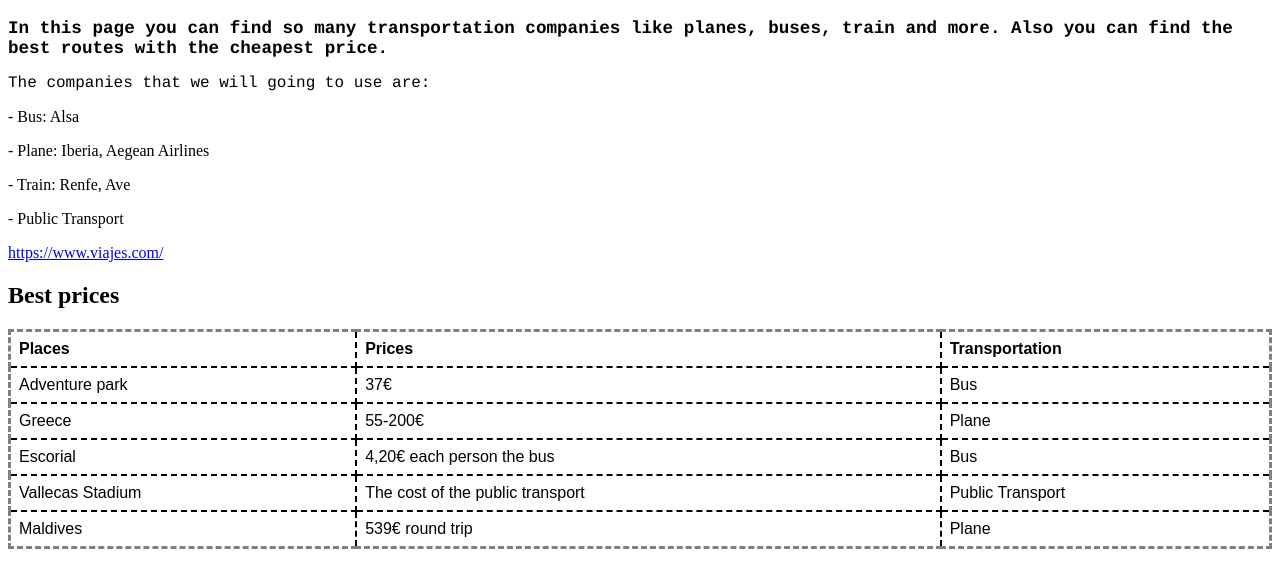
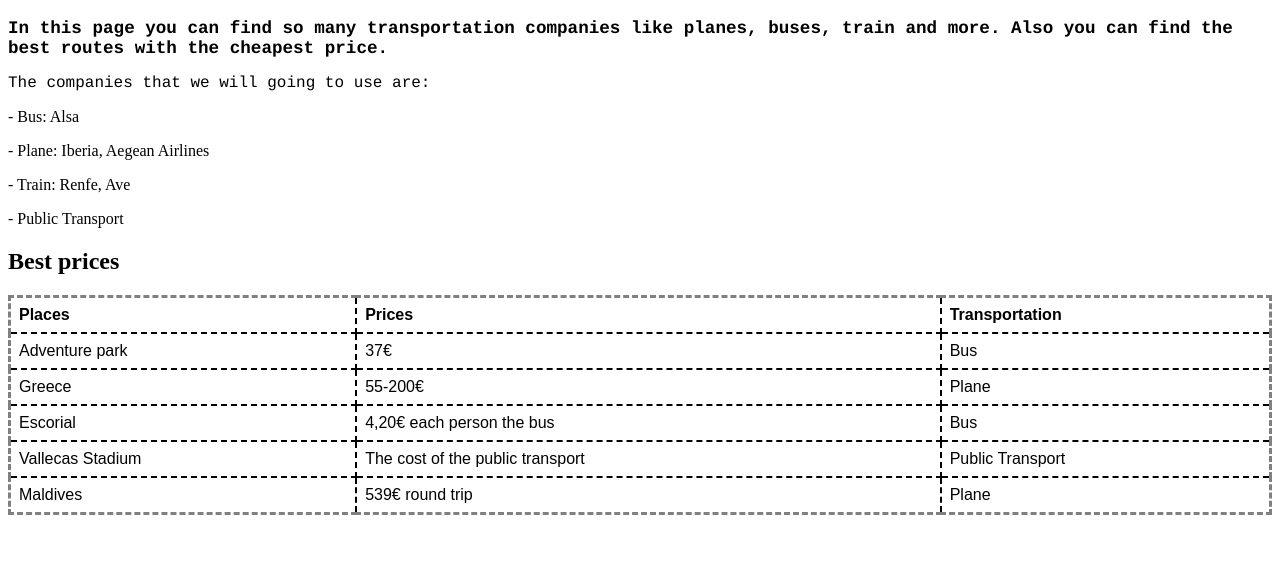
Before and after one commit to Field-Trips-CDIM/Field-Trips-CDIM.github.io, a plain HTML site: page Jaime.code.html in a window 1280 px wide. Shown: the part 48-636 px from the top of the page. Drawn offline with Linux system fonts and the light colour scheme.

Commit message:
Update Jaime.code.html

```diff
--- a/Jaime.code.html
+++ b/Jaime.code.html
@@ -11,7 +11,7 @@
 <p>- Plane: Iberia, Aegean Airlines</p>
 <p>- Train: Renfe, Ave</p>
 <p>- Public Transport</p>
-<a href="https://www.viajes.com/"target="_blank">https://www.viajes.com/</a>
+<a href="https://www.viajes.com/"target="_blank"></a>
 
 <style>
 table {
```
